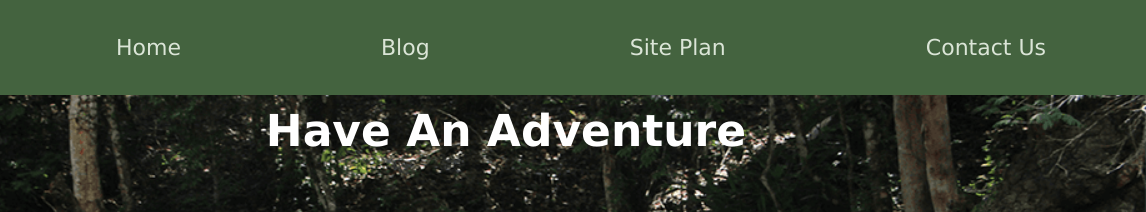
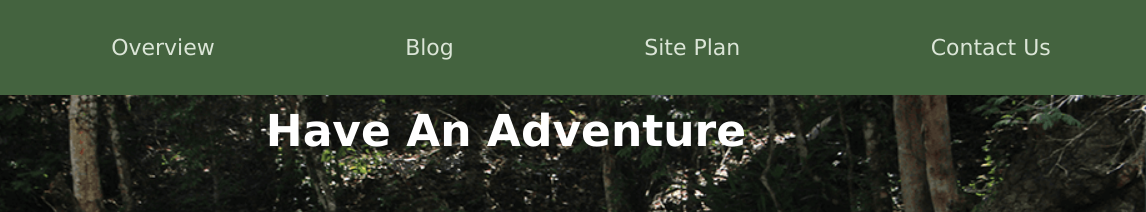
Before and after one commit to Yan-KAH/Yan-KAH.github.io, a plain HTML site: page wwr/index.html in a window 1280 px wide. Shown: the top 212 px of the page, 134-1280 px from the left. Drawn offline with Linux system fonts and the light colour scheme; a web font is replaced by a local one.

Commit message:
Home -> Overview

```diff
--- a/wwr/index.html
+++ b/wwr/index.html
@@ -14,7 +14,7 @@
                 <img class="logo" src="images/logo.png" alt="Rocky Mountain Logo">
             </a>
             <nav>
-                <a href="index.html">Home</a>
+                <a href="index.html">Overview</a>
                 <a href="blog.html">Blog</a>
                 <a href="site-plan-rafting.html">Site Plan</a>
                 <a href="contactus.html">Contact Us</a>
```
